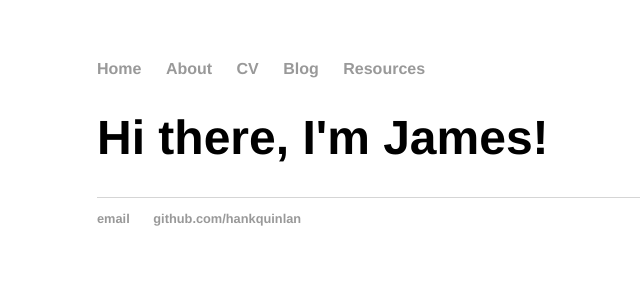
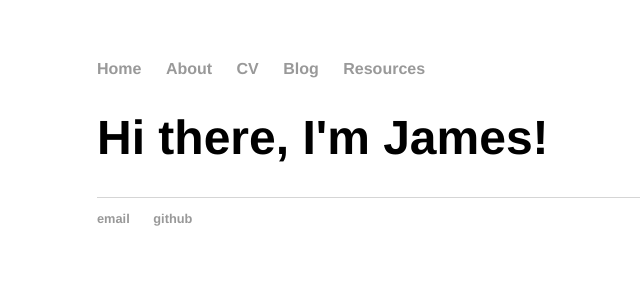
Before and after one commit to JamesEBartlett/JamesEBartlett.github.io, a Jekyll site: the page built from index.html, in a window 1280 px wide. Shown: the top 300 px of the page, without its empty margins (95-735 px from the left). Built offline with Jekyll 4.4.1, drawn with Linux system fonts in a browser that asks for light colours.

Commit message:
Update default.html

```diff
--- a/_layouts/default.html
+++ b/_layouts/default.html
@@ -23,7 +23,7 @@
 			<footer>
 	    		<ul>
 	        		<li><a href="mailto:jebartlett94@gmail.com">email</a></li>
-	        		<li><a href="https://github.com/hankquinlan">github.com/hankquinlan</a></li>
+	        		<li><a href="https://github.com/JamesEBartlett">github</a></li>
 				</ul>
 			</footer>
 		</body>
```
